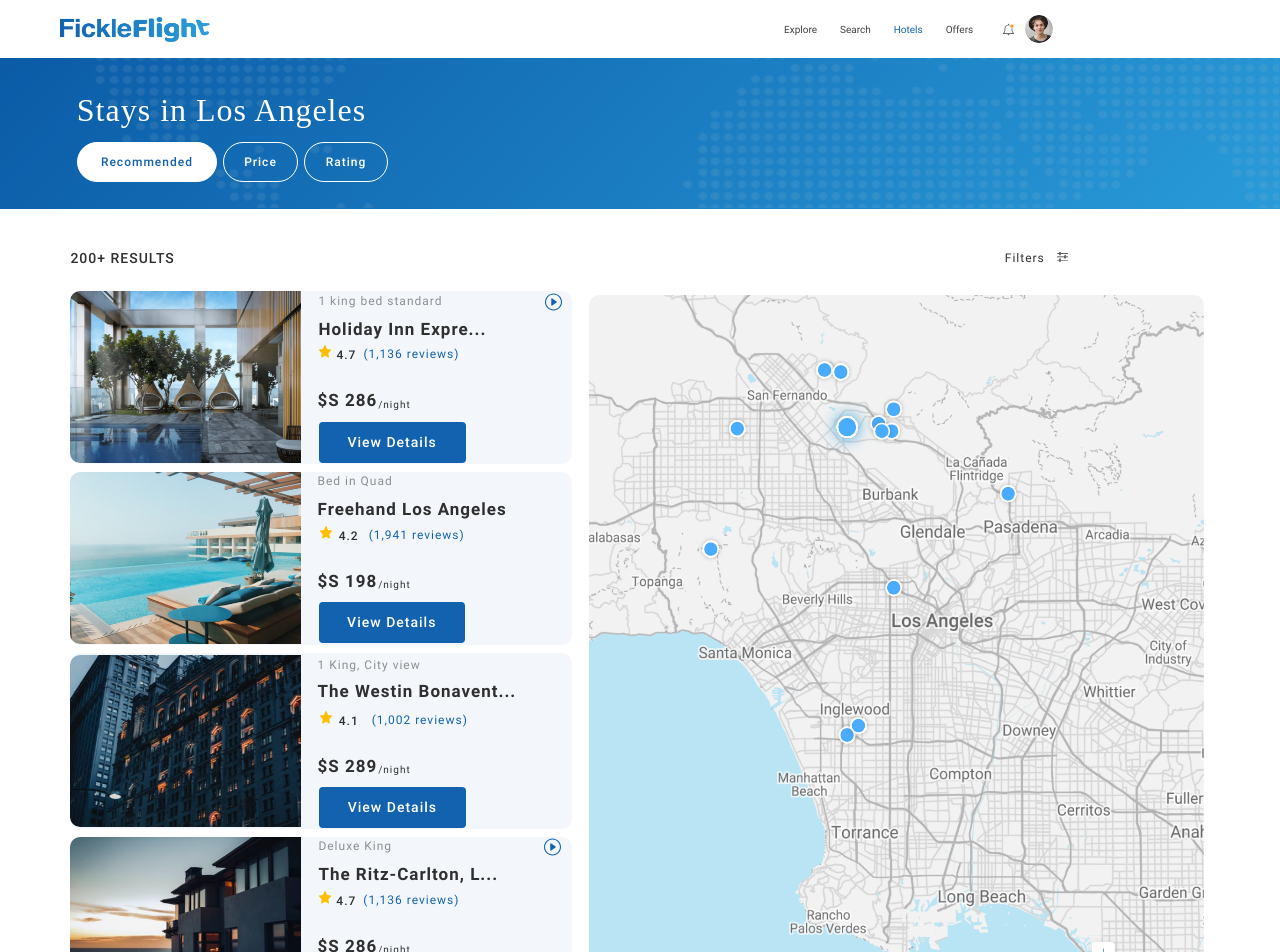
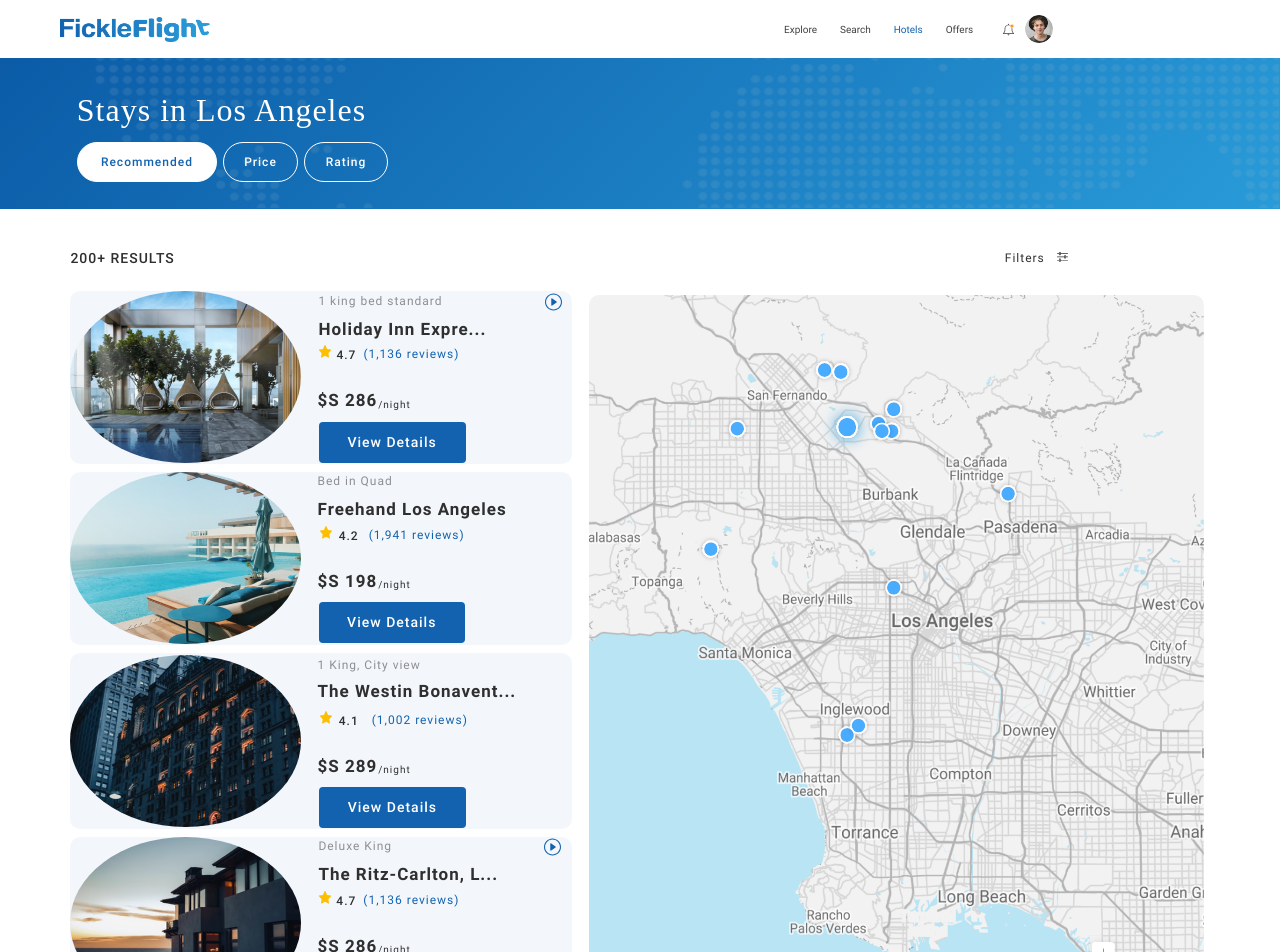
Before and after one commit to tejaswitandel/react-web-3, a React (Create React App) app: page /hotelspage in a window 1280 px wide. Shown: the top 952 px of the page. Built offline with nearby package versions, Linux system fonts and the light colour scheme.

Commit message:
Code Synced by DhiWise

```diff
--- a/src/pages/HotelsPage/index.js
+++ b/src/pages/HotelsPage/index.js
@@ -203,9 +203,9 @@
             >
               <Img
                 src="images/img_resultsimage.png"
-                className="ResultsImage"
+                className="lg:h-[172px] xl:h-[196px] 2xl:h-[221px] 3xl:h-[265px] rounded-radius50 w-[46%]"
                 compid="1003:25176"
-                comptype="Image"
+                comptype="CircleImage"
                 alt="ResultsImage"
               />
               <Column
@@ -315,9 +315,9 @@
             >
               <Img
                 src="images/img_resultsimage_220X260.png"
-                className="ResultsImage"
+                className="lg:h-[172px] xl:h-[196px] 2xl:h-[221px] 3xl:h-[265px] rounded-radius50 w-[46%]"
                 compid="1003:25194"
-                comptype="Image"
+                comptype="CircleImage"
                 alt="ResultsImage One"
               />
               <Column
@@ -408,9 +408,9 @@
             >
               <Img
                 src="images/img_resultsimage_1.png"
-                className="ResultsImage"
+                className="lg:h-[172px] xl:h-[196px] 2xl:h-[221px] 3xl:h-[265px] rounded-radius50 w-[46%]"
                 compid="1003:25211"
-                comptype="Image"
+                comptype="CircleImage"
                 alt="ResultsImage Two"
               />
               <Column
@@ -501,9 +501,9 @@
             >
               <Img
                 src="images/img_resultsimage_2.png"
-                className="ResultsImage"
+                className="lg:h-[172px] xl:h-[196px] 2xl:h-[221px] 3xl:h-[265px] rounded-radius50 w-[46%]"
                 compid="1003:25228"
-                comptype="Image"
+                comptype="CircleImage"
                 alt="ResultsImage Three"
               />
               <Column
```
Also changed, not shown: src/styles/tailwind.css.
